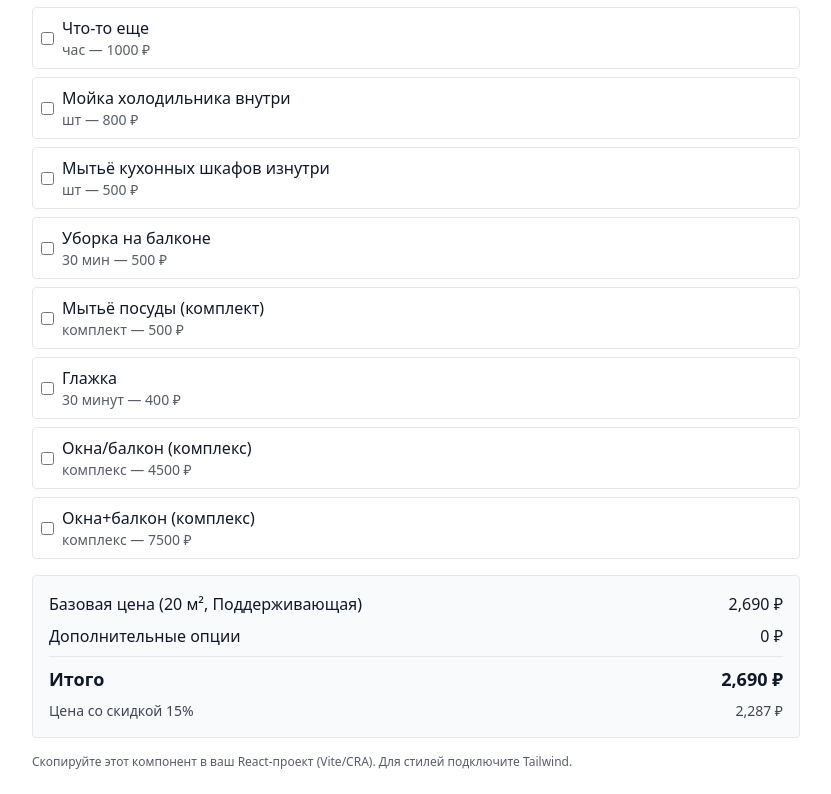
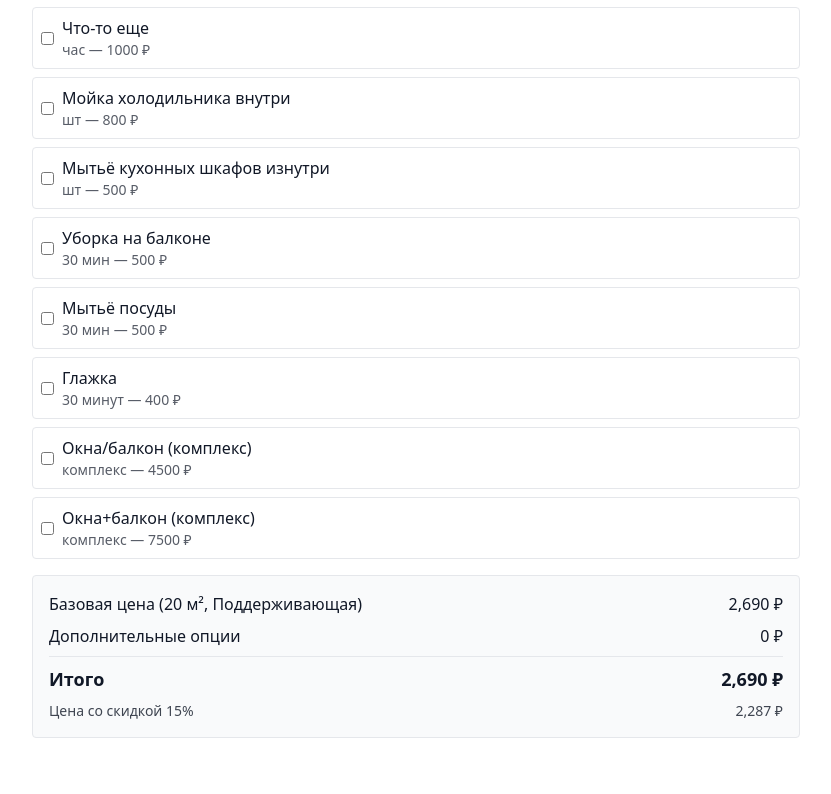
Before and after one commit to OlegovichLive/cleaning-calculator-2, a React (Vite) app: page / in a window 1280 px wide. Shown: the part 543-1337 px from the top of the page, without its empty margins (224-1055 px from the left). Built offline with nearby package versions, Linux system fonts and the light colour scheme.

Commit message:
Update CleaningCalculator.jsx

```diff
--- a/src/components/CleaningCalculator.jsx
+++ b/src/components/CleaningCalculator.jsx
@@ -33,7 +33,7 @@ const PRICE_DATA = {
     {"name":"Мойка холодильника внутри","unit":"шт","price":{"Поддерживающая":800,"Генеральная":800,"После ремонта":800},"quantityInput":false},
     {"name":"Мытьё кухонных шкафов изнутри","unit":"шт","price":{"Поддерживающая":500,"Генеральная":500,"После ремонта":500},"quantityInput":true},
     {"name":"Уборка на балконе","unit":"30 мин","price":{"Поддерживающая":500,"Генеральная":500,"После ремонта":500},"quantityInput":true},
-    {"name":"Мытьё посуды (комплект)","unit":"комплект","price":{"Поддерживающая":500,"Генеральная":500,"После ремонта":500},"quantityInput":true},
+    {"name":"Мытьё посуды","unit":"30 мин","price":{"Поддерживающая":500,"Генеральная":500,"После ремонта":500},"quantityInput":true},
     {"name":"Глажка","unit":"30 минут","price":{"Поддерживающая":400,"Генеральная":400,"После ремонта":400},"quantityInput":true},
     {"name":"Окна/балкон (комплекс)","unit":"комплекс","price":{"Поддерживающая":4500,"Генеральная":4500,"После ремонта":4500},"quantityInput":false},
     {"name":"Окна+балкон (комплекс)","unit":"комплекс","price":{"Поддерживающая":7500,"Генеральная":7500,"После ремонта":7500},"quantityInput":false}
@@ -155,7 +155,7 @@ export default function CleaningCalculator() {
           </div>
         </section>
 
-        <footer className="text-xs opacity-70">Скопируйте этот компонент в ваш React-проект (Vite/CRA). Для стилей подключите Tailwind.</footer>
+
       </div>
     </div>
   );
```
